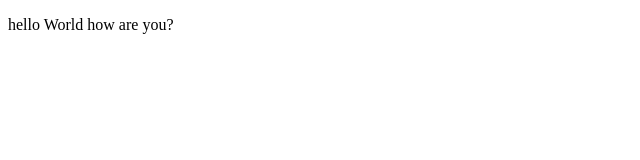
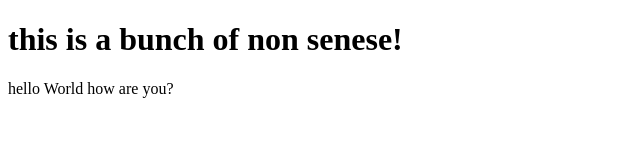
Before and after one commit to Crazy4now/learning, a plain HTML site: page helloWorld.html in a window 1280 px wide. Shown: the whole page, without its empty margins (0-640 px from the left). Drawn offline with Linux system fonts and the light colour scheme.

Commit message:
Update helloWorld.html

```diff
--- a/helloWorld.html
+++ b/helloWorld.html
@@ -7,6 +7,7 @@
     <title>hello World</title>
 </head>
 <body>
+    <h1>this is a bunch of non senese!</h1>
     <p>hello World how are you?</p>
 </body>
 </html>
```
